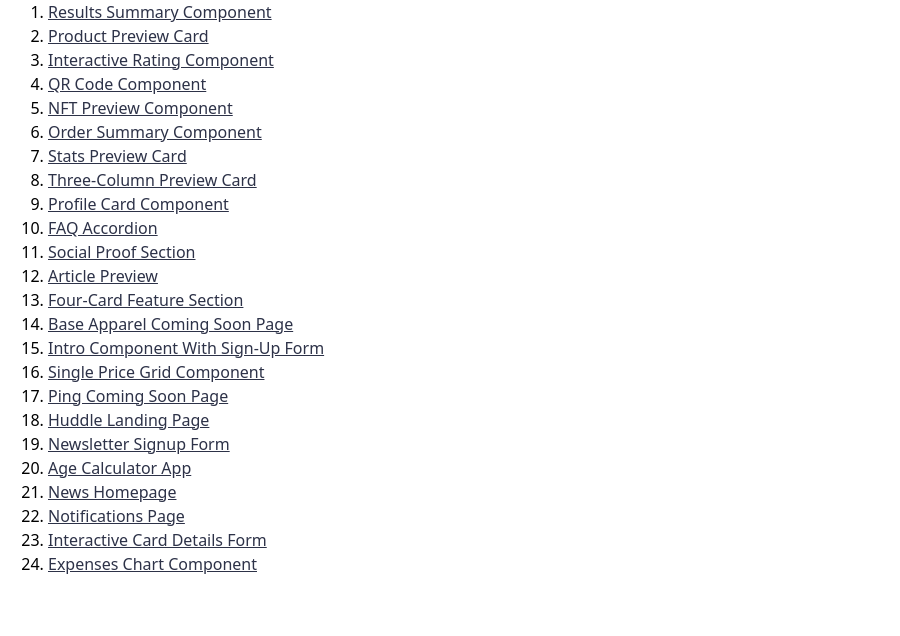
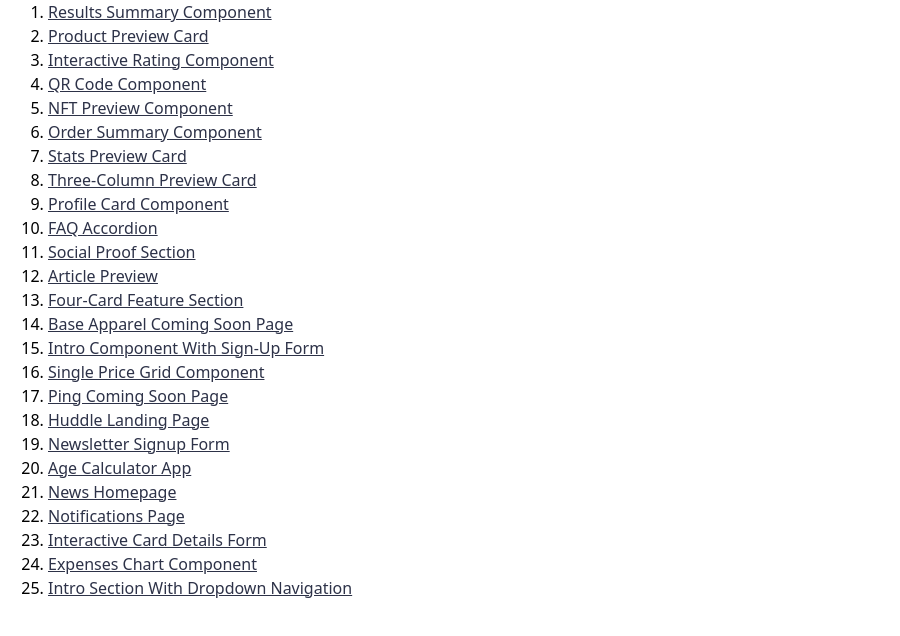
Before and after one commit to semperprimum/fem-projects, a plain HTML site: page index.html in a window 1280 px wide. Shown: the part 86-722 px from the top of the page, without its empty margins (0-900 px from the left). Drawn offline with Linux system fonts and the light colour scheme.

Commit message:
challenge 25: finished

```diff
--- a/index.html
+++ b/index.html
@@ -112,9 +112,7 @@
         >
       </li>
       <li>
-        <a href="./projects/21-news-homepage/index.html"
-          >News Homepage</a
-        >
+        <a href="./projects/21-news-homepage/index.html">News Homepage</a>
       </li>
       <li>
         <a href="./projects/22-notifications-page/index.html"
@@ -131,6 +129,11 @@
           >Expenses Chart Component</a
         >
       </li>
+      <li>
+        <a href="https://intro-section-with-dropdown-xi.vercel.app/"
+          >Intro Section With Dropdown Navigation</a
+        >
+      </li>
     </ol>
   </body>
 </html>
```
